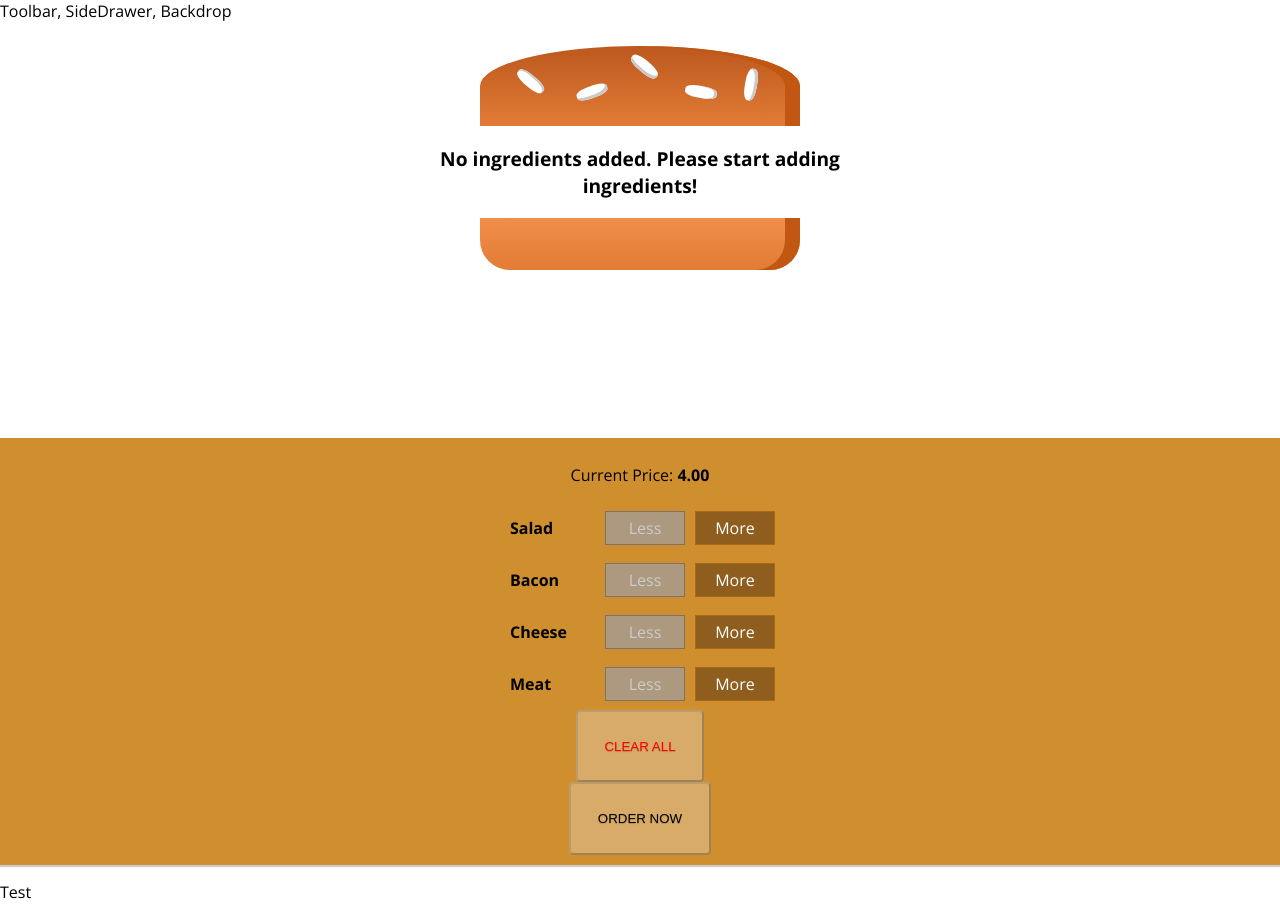
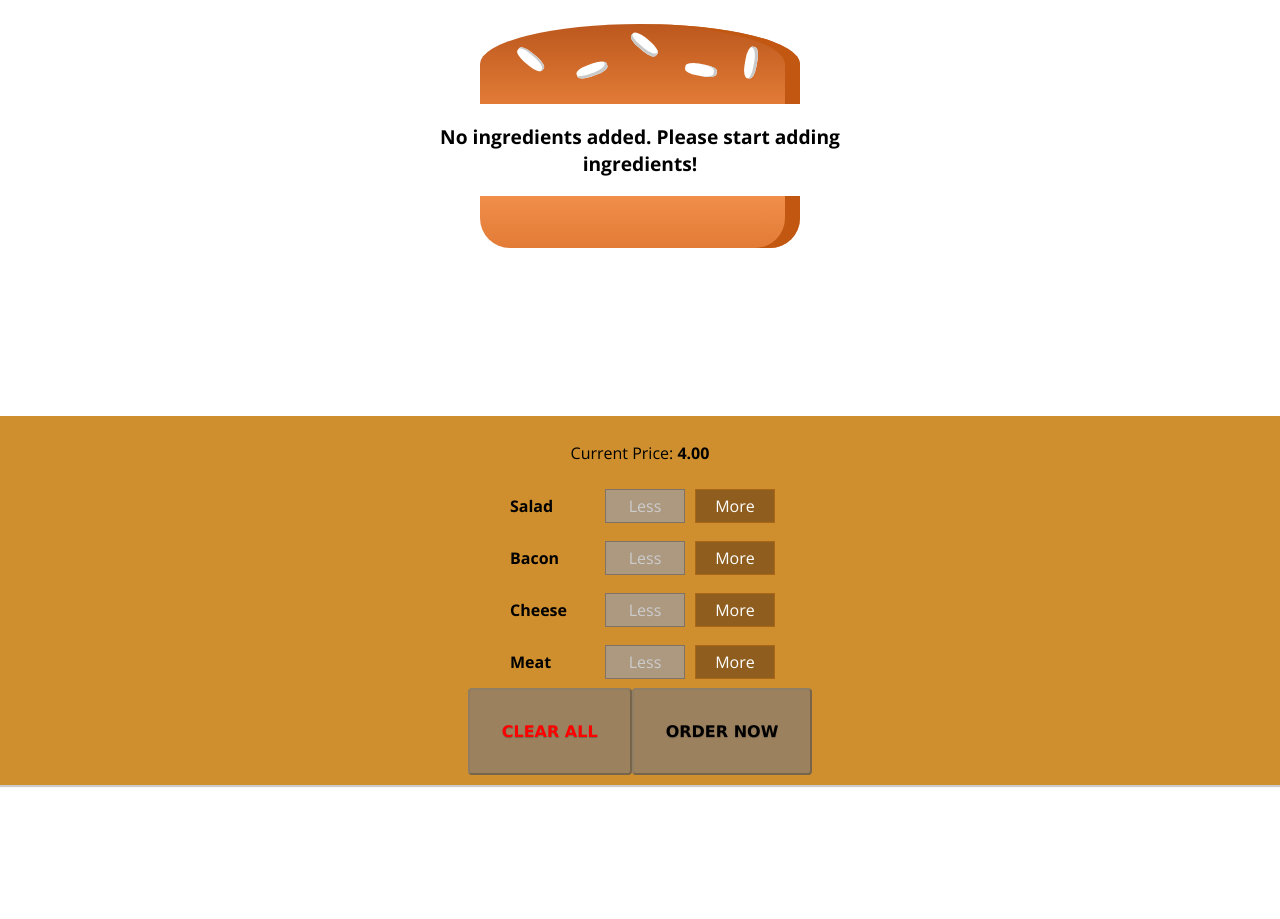
Before and after one commit to ckb055/react-burger-app, a React app: page / in a window 1280 px wide. After the commit the page ends 800 px from the top, so only its background shows below. Built offline with nearby package versions, Linux system fonts and the light colour scheme.

Commit message:
Added additional functionality for Ordering now

```diff
--- a/src/App.js
+++ b/src/App.js
@@ -10,7 +10,6 @@ class App extends Component {
         <Layout>
           {/* BurgerBuilder can be a self closing component because dont need to wrap anything*/}
           <BurgerBuilder />
-          <p>Test</p>
         </Layout>
       </div>
     );
--- a/src/components/Burger/BuildControls/BuildControls.css
+++ b/src/components/Burger/BuildControls/BuildControls.css
@@ -10,6 +10,21 @@
 }
 
 .ClearButton {
+    background-color: #e9c58f;
+    font-family: Lucida Sans;
+    font-weight: bold;
+    font-size: medium;
+    padding: 2em;
+    color: red;
+    border-radius: 4px;
+    text-shadow: 0 1px 1px rgba(0, 0, 0, 0.2);
+}
+
+.ClearButton:disabled {
+    background-color: #9b815e;
+    font-family: Lucida Sans;
+    font-weight: bold;
+    font-size: medium;
     padding: 2em;
     color: red;
     border-radius: 4px;
@@ -17,8 +32,23 @@
 }
 
 .OrderButton {
+    background-color: #e9c58f;
+    font-family: Lucida Sans;
+    font-weight: bold;
+    font-size: medium;
     padding: 2em;
     color: black;
     border-radius: 4px;
     text-shadow: 0 1px 1px rgba(0, 0, 0, 0.2);
 }
+
+.OrderButton:disabled {
+    background-color: #9b815e;
+    font-family: Lucida Sans;
+    font-weight: bold;
+    font-size: medium;
+    padding: 2em;
+    color: black;
+    border-radius: 4px;
+    text-shadow: 0 1px 1px rgba(0, 0, 0, 0.2);
+}
--- a/src/components/Burger/BuildControls/BuildControls.js
+++ b/src/components/Burger/BuildControls/BuildControls.js
@@ -21,6 +21,7 @@ const buildControls = (props) => (
                 removed={() => props.ingredientRemoved(ctrl.type)}
                 disabled={props.disabled[ctrl.type]}/>
         ))}
+        <div>
         <button
             className={classes.ClearButton}
             // disable CLEAR ALL button if order does not contain any ingredients
@@ -28,12 +29,14 @@ const buildControls = (props) => (
             onClick={props.clearAll}>
                 CLEAR ALL
         </button>
+        <span></span>
         <button
             className={classes.OrderButton}
             disabled={!props.purchasable}
             onClick={props.ordered}>
                 ORDER NOW
         </button>
+        </div>
 
     </div>
 );
--- a/src/components/Burger/OrderSummary/OrderSummary.js
+++ b/src/components/Burger/OrderSummary/OrderSummary.js
@@ -1,13 +1,15 @@
 import React from 'react';
 
 import Aux from '../../../hoc/Auxiliary';
+import Button from '../../UI/Button/Button';
 
 const orderSummary = (props) => {
     const ingredientSummary = Object.keys(props.ingredients)
         .map(igKey => {
             return (
             <li>
-            {/*the textTransform: capitalize, the inner brackets is to mark a javascript obejct*/}
+            {/*the textTransform: capitalize, the inner brackets = javascript object
+             outer bracket = JSCode in JSX*/}
                 <span style={{textTransform: 'capitalize'}}>
                     {igKey}
                     </span>
@@ -24,6 +26,9 @@ const orderSummary = (props) => {
                 {ingredientSummary}
             </ul>
             <p>Continue to Checkout?</p>
+            {/* btnType is props passed into Button.js*/}
+            <Button btnType="Danger" clicked={props.purchaseCancelled}>CANCEL</Button>
+            <Button btnType="Success" clicked={props.purchaseContinued}>CONTINUE</Button>
         </Aux>
     );
 };
--- a/src/components/Layout/Layout.js
+++ b/src/components/Layout/Layout.js
@@ -9,7 +9,6 @@ import classes from './Layout.css';
 
 const layout = ( props ) => (
     <Aux>
-        <div>Toolbar, SideDrawer, Backdrop</div>
         {/* you will need to replace this div with 3 components later on.*/}
         <main className={classes.Content}>
             {props.children}
--- /dev/null
+++ b/src/components/UI/Button/Button.css
@@ -0,0 +1,24 @@
+.Button {
+    background-color: transparent;
+    border: none;
+    color: white;
+    outline: none;
+    cursor: pointer;
+    font: inherit;
+    padding: 10px;
+    margin: 10px;
+    font-weight: bold;
+}
+
+.Button:first-of-type {
+    margin-left: 0;
+    padding-left: 0;
+}
+
+.Success {
+    color: #5C9210;
+}
+
+.Danger {
+    color: #944317;
+}
--- /dev/null
+++ b/src/components/UI/Button/Button.js
@@ -0,0 +1,14 @@
+import React from 'react';
+
+import classes from './Button.css';
+
+const button = (props) => (
+    // button type is success or danger.
+    <button
+        className={[classes.Button, classes[props.btnType]].join(' ')}
+        onClick={props.clicked}>
+            {props.children}
+    </button>
+);
+
+export default button;
--- a/src/containers/BurgerBuilder/BurgerBuilder.js
+++ b/src/containers/BurgerBuilder/BurgerBuilder.js
@@ -100,6 +100,10 @@ class BurgerBuilder extends Component {
         this.setState({purchasing: false});
     }
 
+    purchaseContinueHandler = () => {
+        alert('You continue!');
+    }
+
     render() {
         const disabledInfo = {
             ...this.state.ingredients
@@ -114,7 +118,10 @@ class BurgerBuilder extends Component {
         return (
             <Aux>
                 <Modal show={this.state.purchasing} modalClosed={this.purchaseCancelHandler}>
-                    <OrderSummary ingredients={this.state.ingredients} />
+                    <OrderSummary
+                        ingredients={this.state.ingredients}
+                        purchaseCancelled={this.purchaseCancelHandler}
+                        purchaseContinued={this.purchaseContinueHandler} />
                 </Modal>
                 <Burger ingredients={this.state.ingredients} />
                 <BuildControls
```
